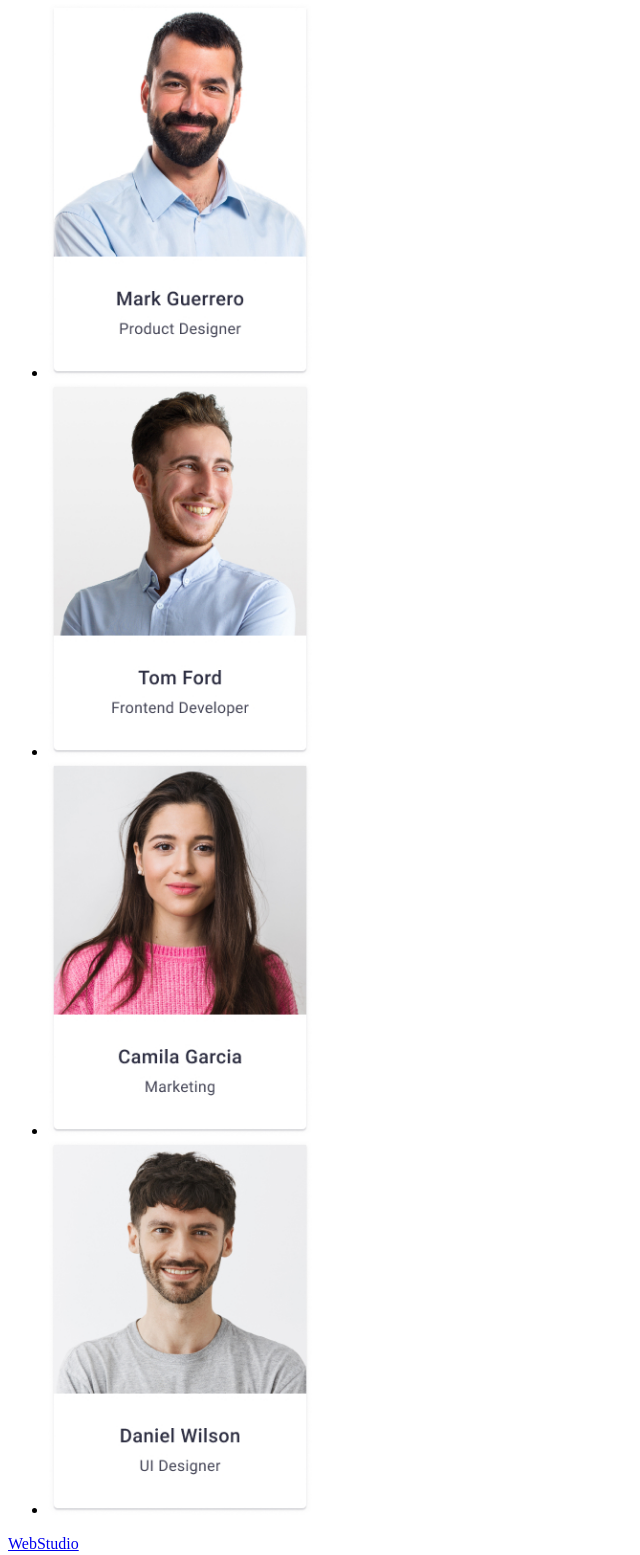
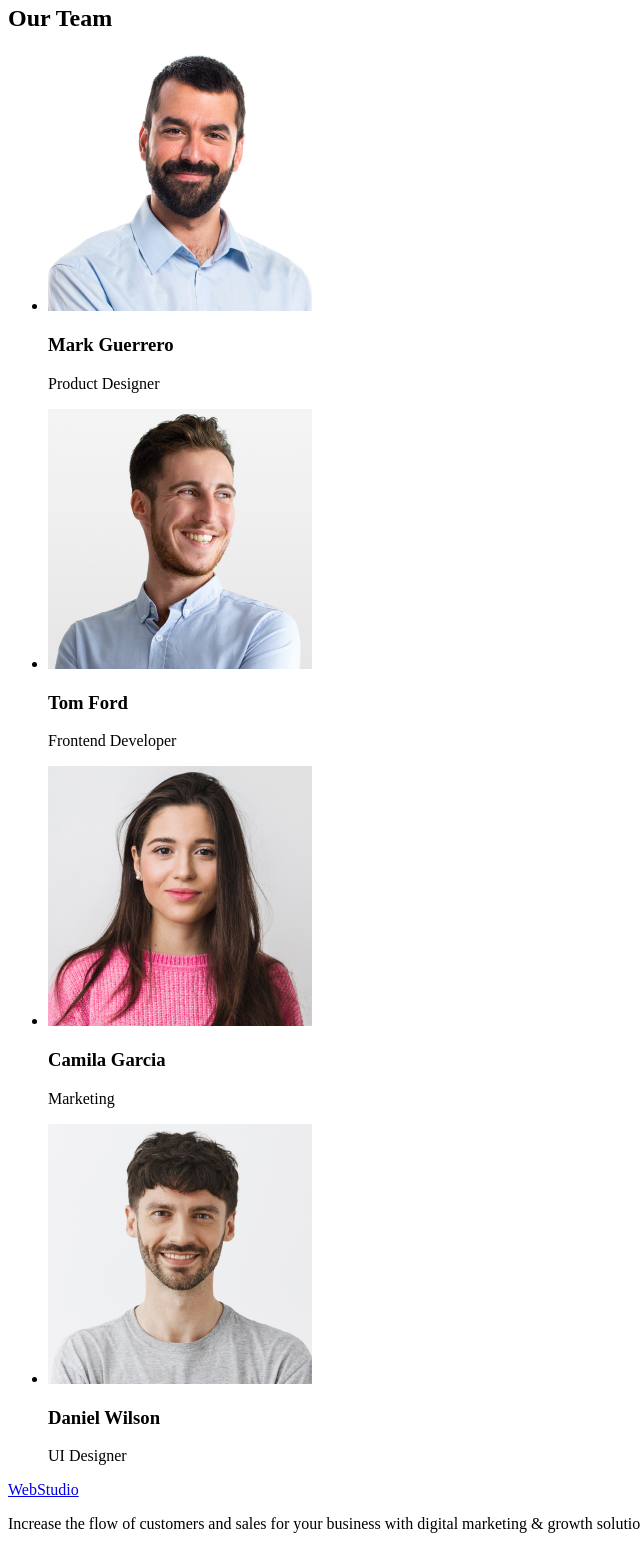
Before and after one commit to Waynemariya/goit-markup-hw-01, a plain HTML site: page index.html in a window 1280 px wide. Shown: the part 609-2164 px from the top of the page, without its empty margins (0-640 px from the left). Drawn offline with Linux system fonts and the light colour scheme.

Commit message:
1-markup-hw-01

```diff
--- a/index.html
+++ b/index.html
@@ -8,7 +8,7 @@
 <body>
     <header>
         <nav>
-            <a href="./images/Logo.svg"> WebStudio </a>
+            <a href="./index.html"> WebStudio </a>
             <ul>
                 <li> <a href="">Studio</a> </li>
                 <li> <a href="">Portfolio</a> </li>
@@ -30,6 +30,7 @@
         </section>
 
         <section>
+            <h2>discription</h2>
             <ul>
                 <li>
                     <h3>Strategy</h3>
@@ -56,20 +57,28 @@
         <section>
             <h2>Our Team</h2>
             <ul>
-                <li> <img src="./images/Teamcard-1.jpg" alt="Mark Guerrero" width="264"/>
+                <li> <img src="./images/card1.jpg" alt="Mark Guerrero" width="264"/>
+                    <h3>Mark Guerrero</h3>
+                    <p>Product Designer</p>
                 </li>
-                <li> <img src="./images/Teamcard-2.jpg" alt="Tom Ford" width="264"/>
+                <li> <img src="./images/card2.jpg" alt="Tom Ford" width="264"/>
+                    <h3>Tom Ford</h3>
+                    <p>Frontend Developer</p>
                 </li>
-                <li> <img src="./images/Teamcard-3.jpg" alt="Camila Garcia" width="264"/>
+                <li> <img src="./images/card3.jpg" alt="Camila Garcia" width="264"/>
+                    <h3>Camila Garcia</h3>
+                    <p>Marketing</p>
                 </li>
-                <li> <img src="./images/Teamcard-4.jpg" alt="Daniel Wilson" width="264"/>
+                <li> <img src="./images/card4.jpg" alt="Daniel Wilson" width="264"/>
+                    <h3>Daniel Wilson</h3>
+                    <p>UI Designer</p>
                 </li>
 
             </ul>
         </section>
     </main>
     <footer>
-        <a href="./images/Logo.svg"> WebStudio </a>
+        <a href="./index.html"> WebStudio </a>
         <p>Increase the flow of customers and sales for your business with digital marketing & growth solutions.</p>
     </footer>
 
```
Also changed, not shown: images/Teamcard-1.jpg (deleted), images/Teamcard-2.jpg (deleted), images/Teamcard-3.jpg (deleted), images/Teamcard-4.jpg (deleted), images/card1.jpg (added), images/card2.jpg (added), images/card3.jpg (added), images/card4.jpg (added).
